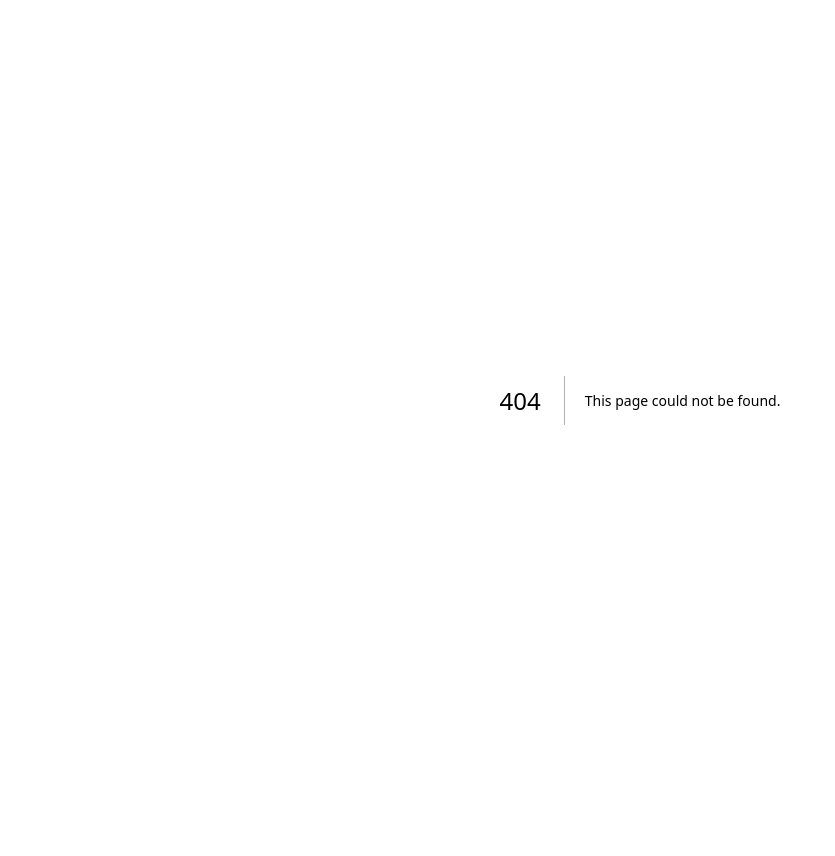
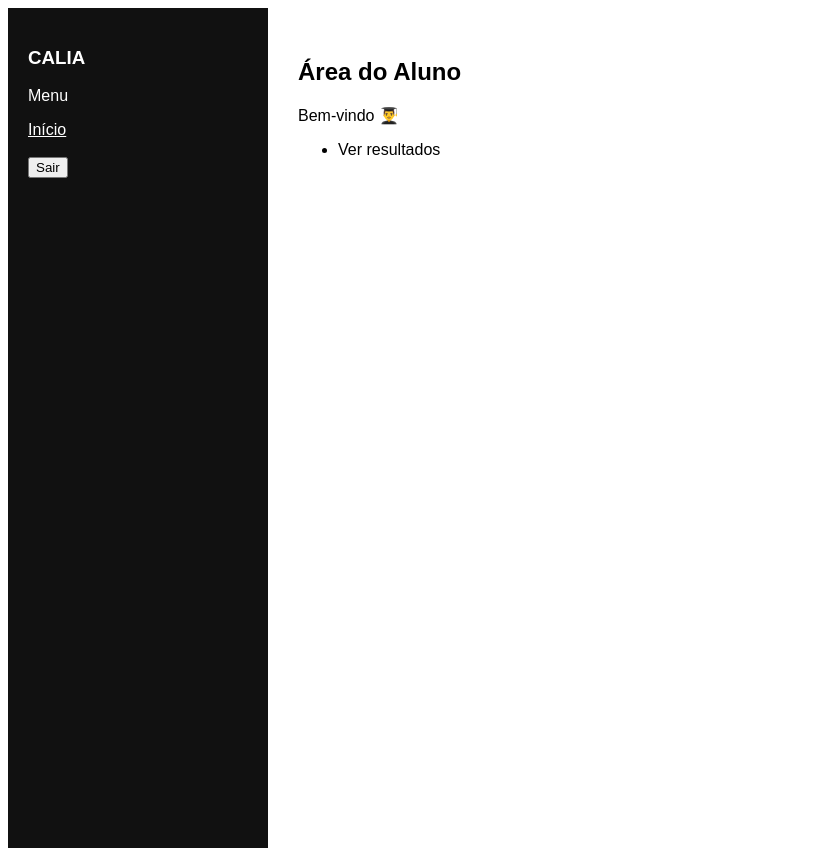
Before and after one commit to carlosmafis/calia-frontend, a Next.js app: page /dashboard/aluno in a window 1280 px wide. Before the commit this address had no page. Shown: the whole page, without its empty margins (0-835 px from the left). Before the commit the page ends 800 px from the top, so only its background shows below. Built offline with nearby package versions, Linux system fonts and the light colour scheme.

Commit message:
Create page.js

```diff
--- /dev/null
+++ b/app/dashboard/aluno/page.js
@@ -0,0 +1,13 @@
+"use client"
+
+export default function Aluno() {
+  return (
+    <div>
+      <h2>Área do Aluno</h2>
+      <p>Bem-vindo 👨‍🎓</p>
+      <ul>
+        <li>Ver resultados</li>
+      </ul>
+    </div>
+  )
+}
```
